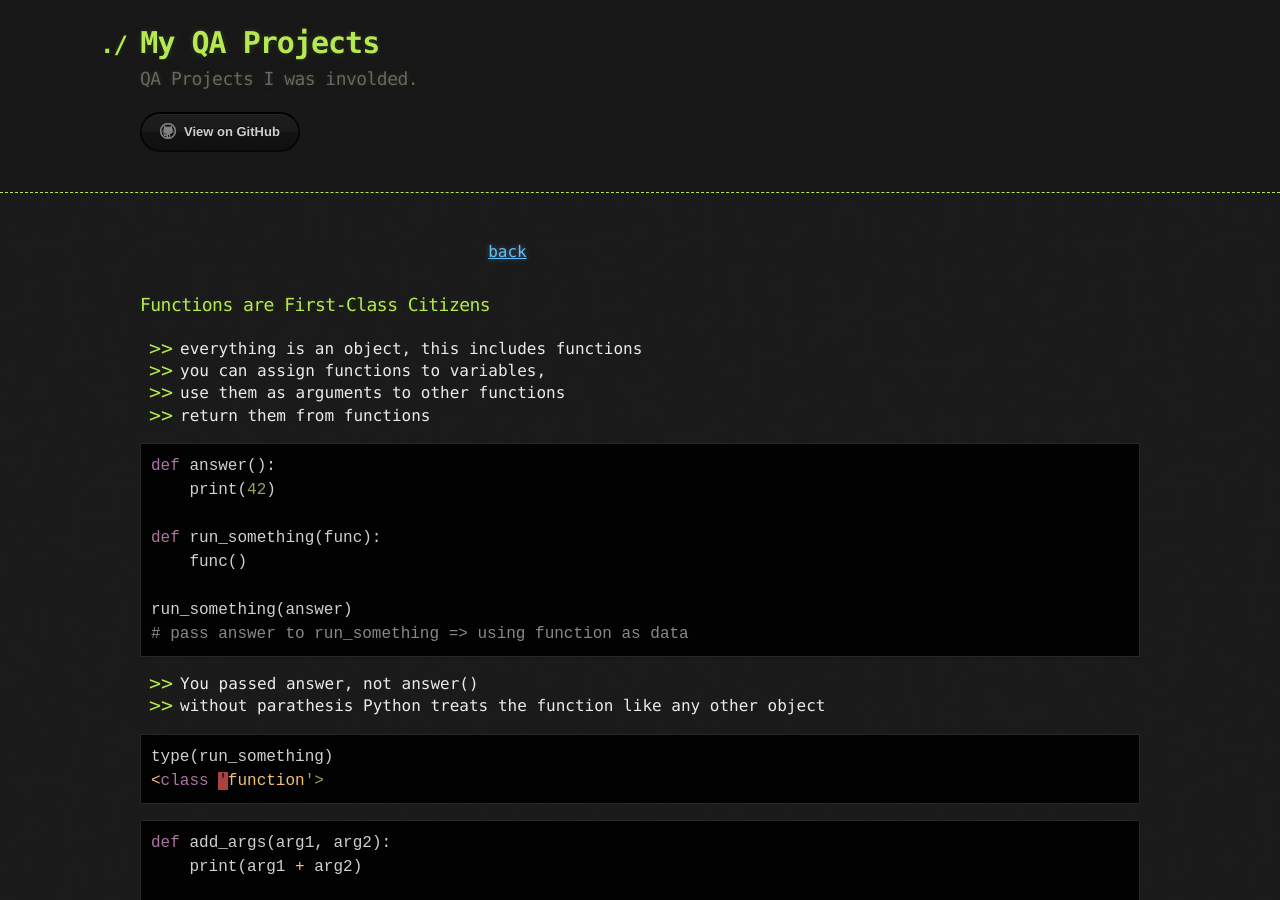
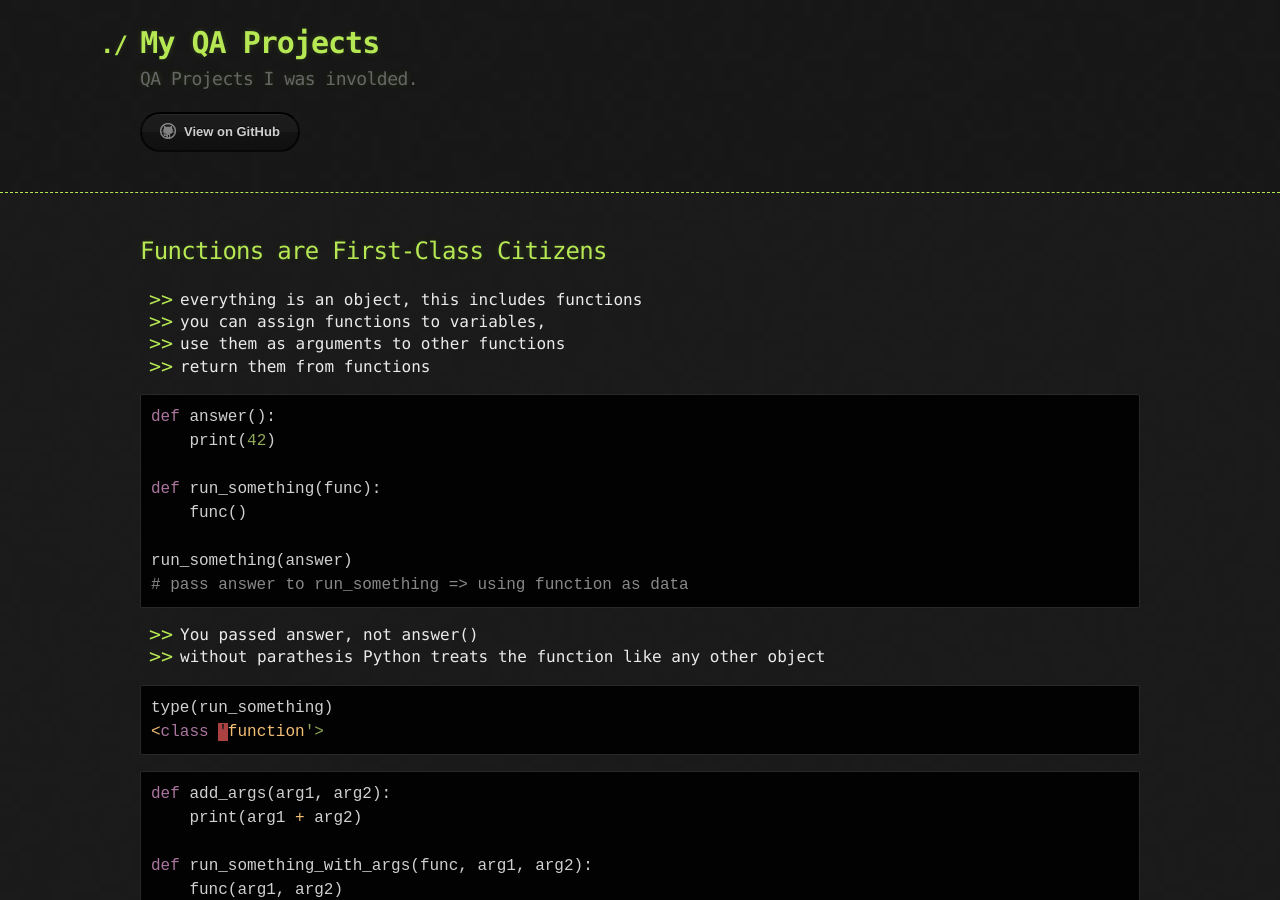
Before and after one commit to sciustechnologia/sciustechnologia.github.io, a Jekyll site: the page built from python/06_functions/0605.md, in a window 1280 px wide and 900 px high. Built offline with Jekyll 4.4.1, drawn with Linux system fonts in a browser that asks for light colours.

Commit message:
Update 0605.md

```diff
--- a/python/06_functions/0605.md
+++ b/python/06_functions/0605.md
@@ -3,9 +3,7 @@ title: Python - Nested Functions
 layout: default
 ---
 
-||[back](./index.html)
-
-### Functions are First-Class Citizens
+## Functions are First-Class Citizens
 
 * everything is an object, this includes functions
 * you can assign functions to variables,
```
